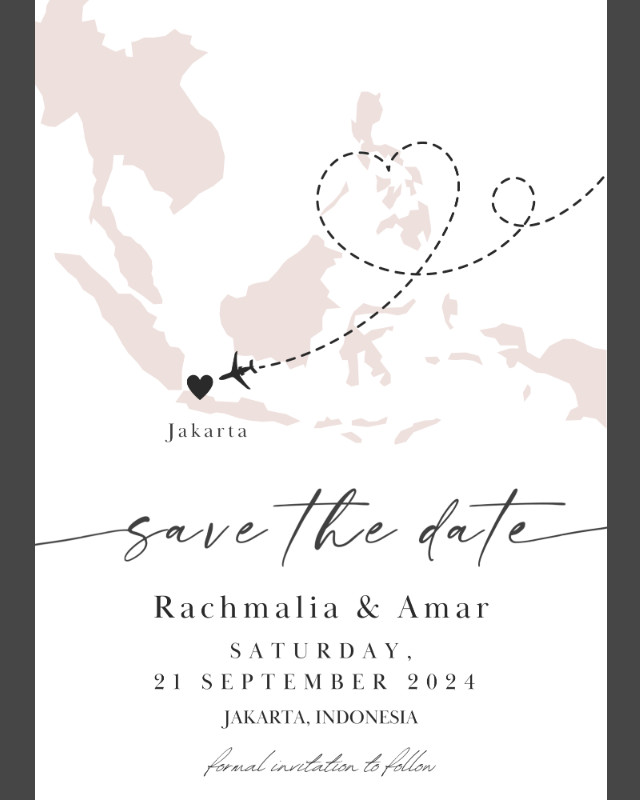
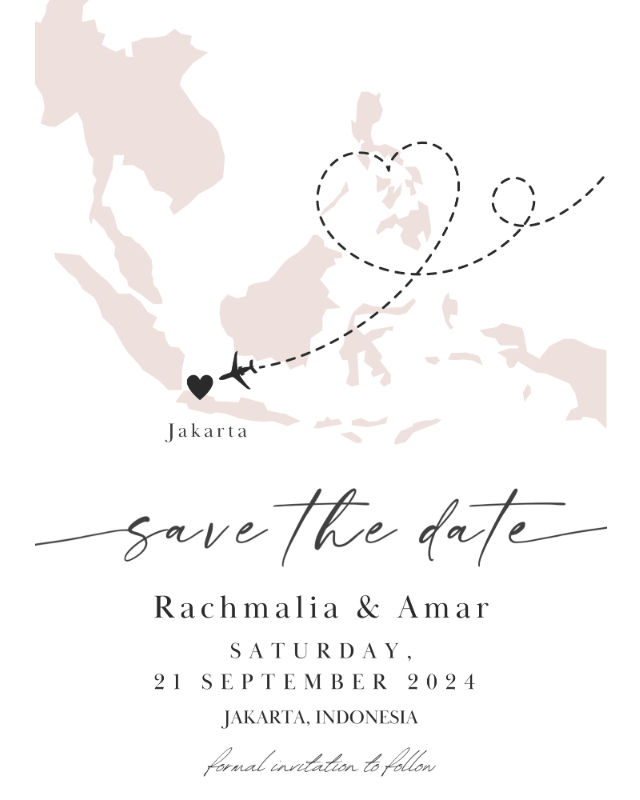
Before and after one commit to cutamar/wedding, a plain HTML site: page index.html in a window 1280 px wide. Shown: the whole page, without its empty margins (319-959 px from the left). Drawn offline with Linux system fonts and the light colour scheme.

Commit message:
Update index.html

```diff
--- a/index.html
+++ b/index.html
@@ -4,7 +4,7 @@
     <title>Save The Date</title>
     <style>
         body {
-            background-color: #464646; /* Background color */
+            background-color: #ffffff; /* Background color */
             color: white; /* Font color */
             margin: 0;
             height: 100vh; /* Full viewport height */
```
